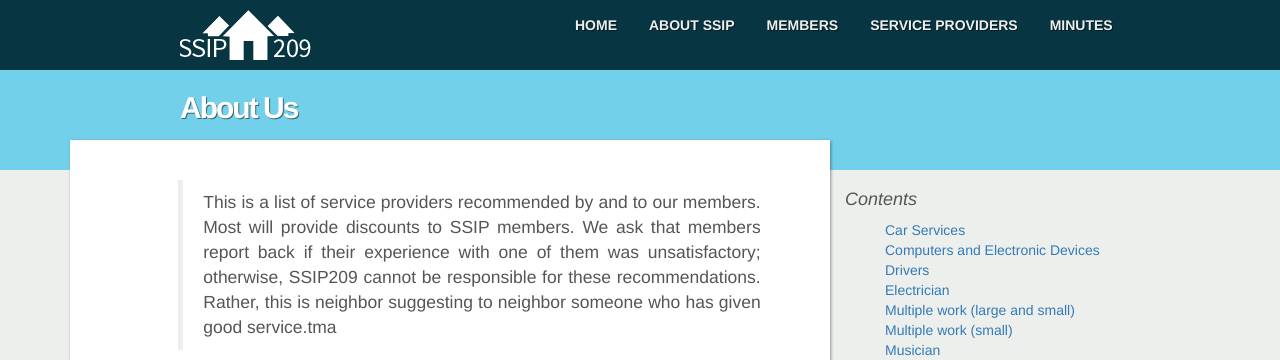
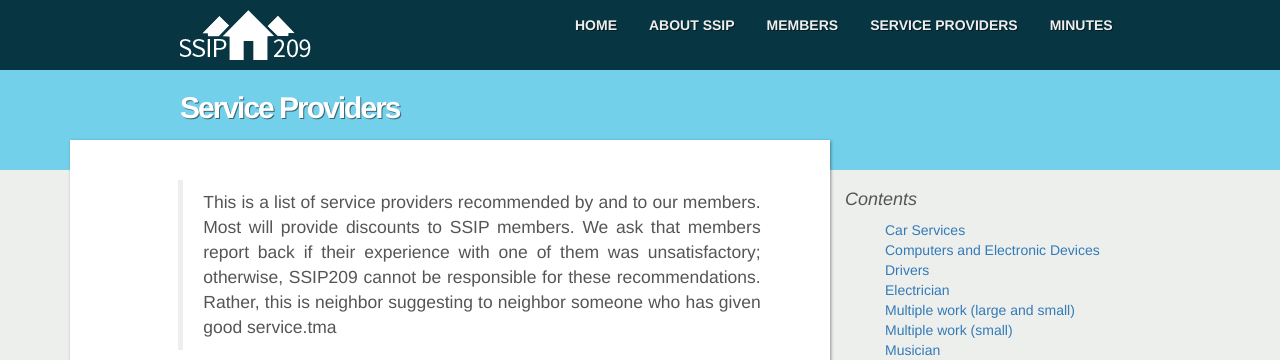
Before and after one commit to mooja/ssip3, a Django app: page /flatpages/service-providers/ in a window 1280 px wide. Shown: the top 360 px of the page. Run offline with Django 3.2, Linux system fonts and the light colour scheme; parts of the project's set-up code (start-up, migrations or seed data) failed here and were passed over; some libraries are stand-ins or nearby versions.

Commit message:
fixed title

```diff
--- a/app/templates/flatpages/service-providers.html
+++ b/app/templates/flatpages/service-providers.html
@@ -1,5 +1,5 @@
 {% extends "base_sidebar.html" %}
-{% block splash %} About Us {% endblock %}
+{% block splash %} Service Providers {% endblock %}
 
 {% block sidebar %}
 <ul>
```
